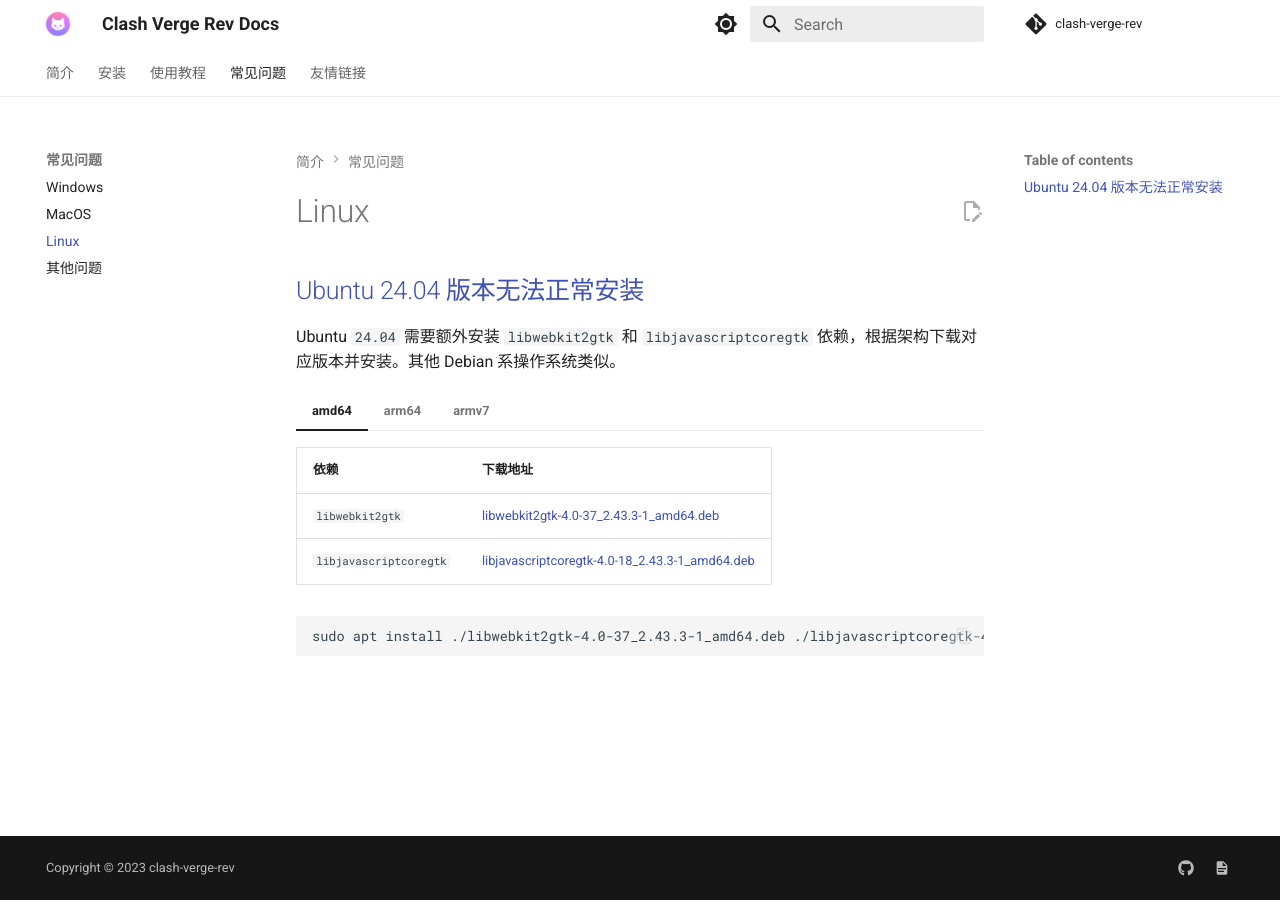
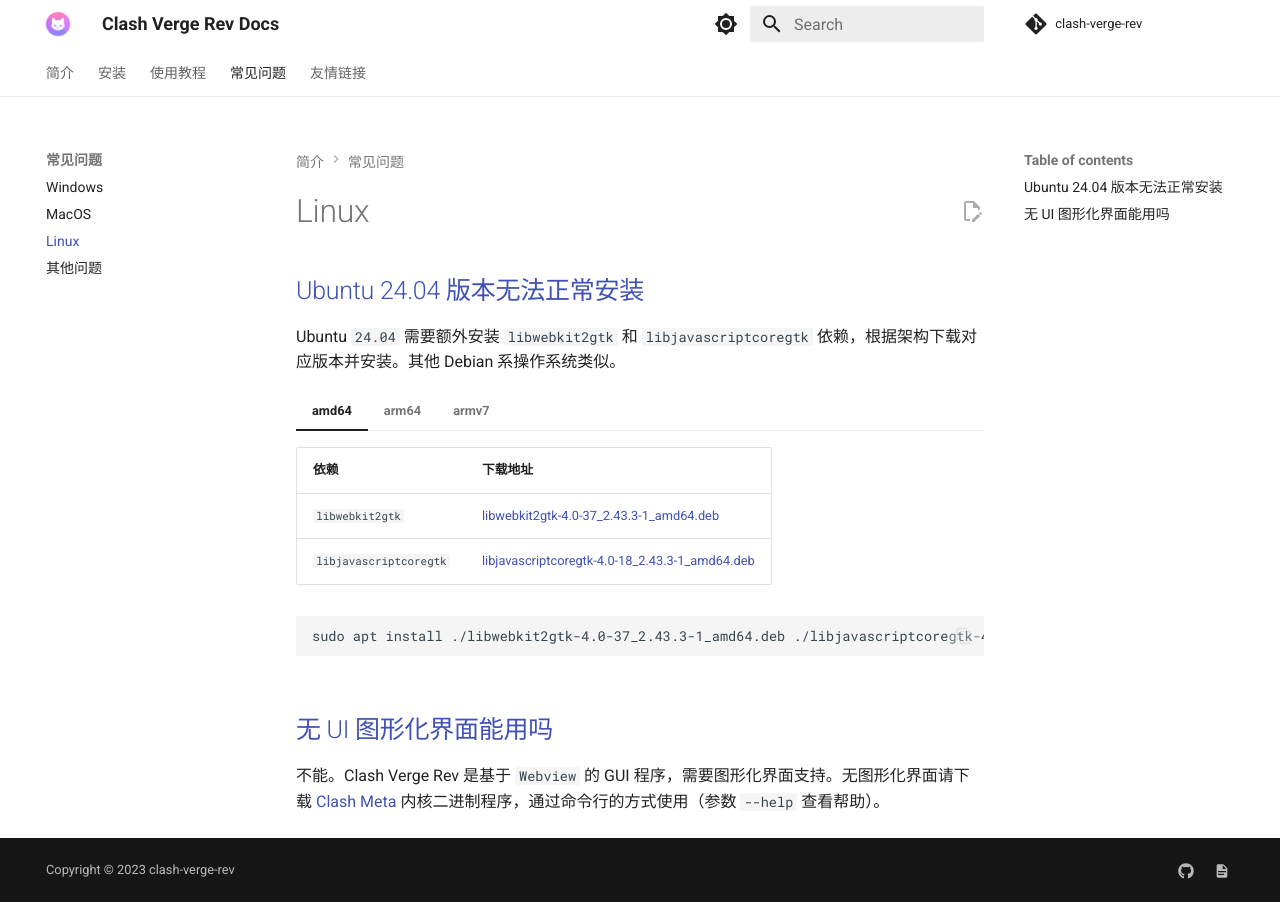
Before and after one commit to clash-verge-rev/clash-verge-rev.github.io, an MkDocs documentation site: the page built from docs/faq/linux.md, in a window 1280 px wide. Built offline with MkDocs 1.6.1 and Material for MkDocs 9.7.7, drawn with Linux system fonts in a browser that asks for light colours; comment, search, counter and statistics services are not loaded.

Commit message:
chore: no UI

````diff
--- a/docs/faq/linux.md
+++ b/docs/faq/linux.md
@@ -33,3 +33,7 @@ Ubuntu `24.04` 需要额外安装 `libwebkit2gtk` 和 `libjavascriptcoregtk` 依
     ```bash
     sudo apt install ./libwebkit2gtk-4.0-37_2.43.3-1_armhf.deb ./libjavascriptcoregtk-4.0-18_2.43.3-1_armhf.deb
     ```
+
+## 无 UI 图形化界面能用吗
+
+不能。Clash Verge Rev 是基于 `Webview` 的 GUI 程序，需要图形化界面支持。无图形化界面请下载 [Clash Meta](https://github.com/MetaCubeX/mihomo/releases/latest) 内核二进制程序，通过命令行的方式使用（参数 `--help` 查看帮助）。
````
